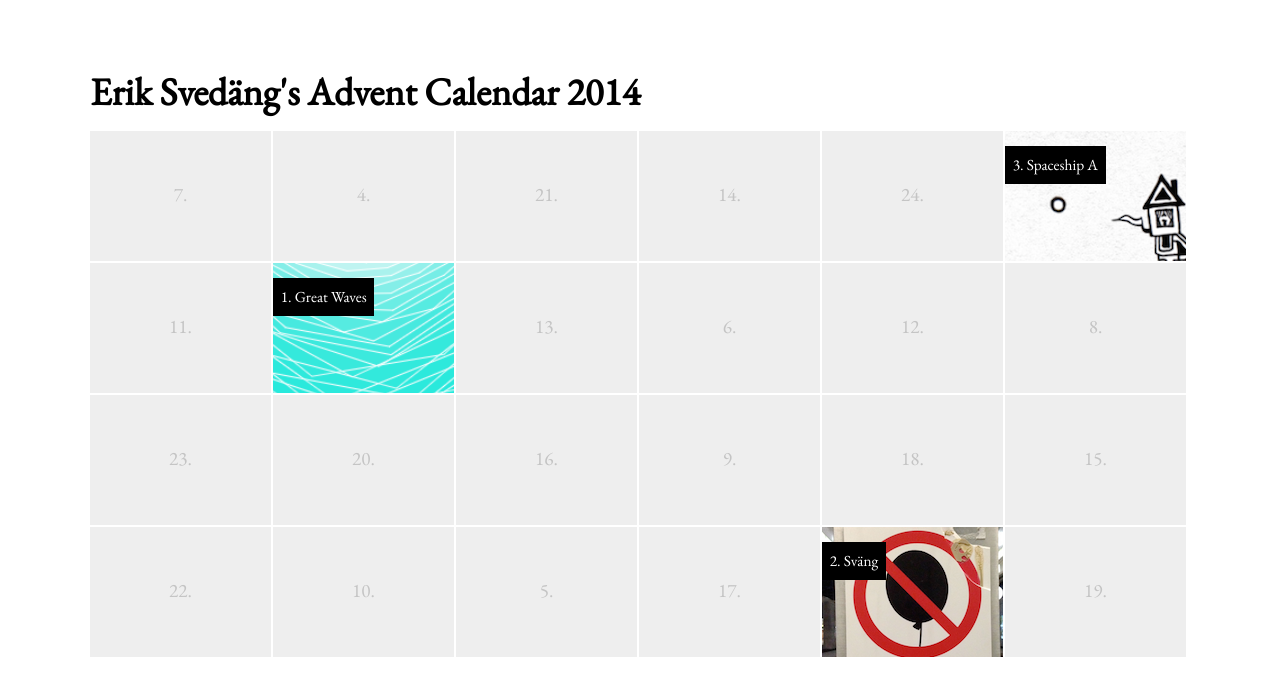
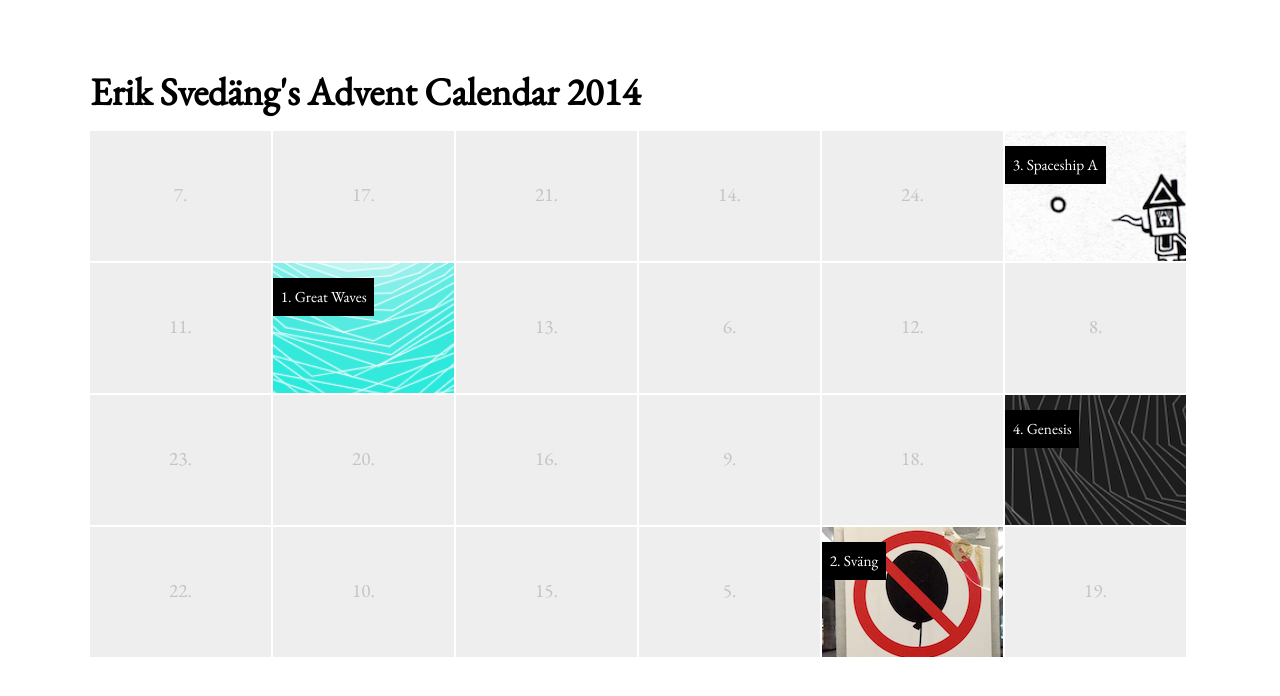
Before and after one commit to eriksvedang/Advent, a Jekyll site: the page built from index.html, in a window 1280 px wide. Shown: the top 696 px of the page. Built offline with Jekyll 4.4.1, drawn with Linux system fonts in a browser that asks for light colours; comment, search, counter and statistics services are not loaded.

Commit message:
genesis up

```diff
--- a/index.html
+++ b/index.html
@@ -19,7 +19,9 @@
 
       <!-- style="background-image: url('img/def.jpeg');" -->
       <div class="flap"><p>7.</p></div>
-      <div class="flap"><p>4.</p></div>
+
+      <div class="flap"><p>17.</p></div>
+
       <div class="flap"><p>21.</p></div>
       <div class="flap"><p>14.</p></div>
       <div class="flap"><p>24.</p></div>
@@ -47,11 +49,19 @@
       <div class="flap"><p>16.</p></div>
       <div class="flap"><p>9.</p></div>
       <div class="flap"><p>18.</p></div>
-      <div class="flap"><p>15.</p></div>
+
+      <a href="{{ site.baseurl }}/4/Genesis.html">
+      	<div class="flap" style="background-image: url('{{ site.baseurl }}/img/genesis.png');">
+      	  <span class="label">4. Genesis</span>
+      	</div>
+      </a>
+
       <div class="flap"><p>22.</p></div>
       <div class="flap"><p>10.</p></div>
+
+
+      <div class="flap"><p>15.</p></div>
       <div class="flap"><p>5.</p></div>
-      <div class="flap"><p>17.</p></div>
 
       <a href="{{ site.baseurl }}/2/Song.html">
       	<div class="flap" style="background-image: url('{{ site.baseurl }}/img/ballon.png');">
```
